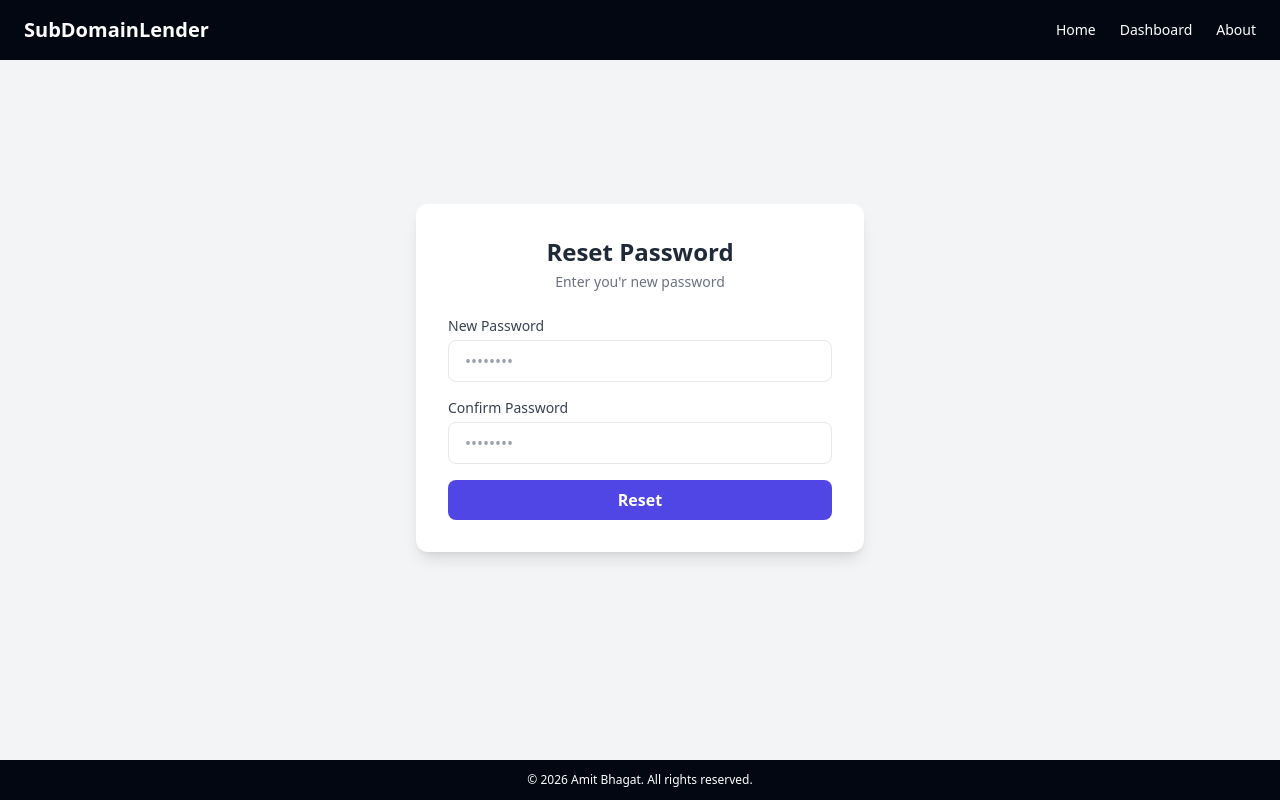
After one commit to Amit4218/Sub-Domain-lender, a Flask app: template templates/reset_password.html in a window 1280 px wide. The commit adds this page. Run offline with Flask 3, Linux system fonts and the light colour scheme; the template is opened without the code that fills it, so the values that code supplies are empty; some libraries are stand-ins or nearby versions.

Commit message:
feat: added html pages for forget password / reset password

```diff
--- /dev/null
+++ b/templates/reset_password.html
@@ -0,0 +1,58 @@
+{% extends "base.html" %} {% block content %}
+  <div class="flex justify-center items-center m-[9rem]">
+    <div class="w-full max-w-md bg-white rounded-xl shadow-lg p-8 ">
+      <div class="text-center mb-6">
+        <h1 class="text-2xl font-bold text-gray-800">Reset Password</h1>
+        <p class="text-sm text-gray-500 mt-1">Enter you'r new password</p>
+      </div>
+
+      {% if error %}
+      <div class="mb-4 p-4 bg-red-50 border border-red-200 rounded-lg">
+        <p class="text-sm text-red-700 font-medium">{{ error }}</p>
+      </div>
+      {% endif %}
+
+      <div id="error" class="text-sm text-red-700 font-medium"></div>
+      <!-- reset-password Form -->
+      <form method="POST" id="auth-form" action="/reset_password?token={{data["token"]}}&id={{data["id"]}}" class="space-y-4">
+        <div>
+          <label for="new_password" class="block text-sm font-medium text-gray-700">
+            New Password
+          </label>
+          <input
+            id="new_password"
+            name="new_password"
+            type="password"
+            required
+            class="mt-1 w-full px-4 py-2 border rounded-lg focus:ring-2 focus:ring-indigo-500 focus:outline-none"
+            placeholder="••••••••"
+          />
+        </div>
+
+
+        <div>
+          <label for="confirm_password" class="block text-sm font-medium text-gray-700">
+            Confirm Password
+          </label>
+          <input
+            id="confirm_password"
+            name="confirm_password"
+            type="password"
+            required
+            class="mt-1 w-full px-4 py-2 border rounded-lg focus:ring-2 focus:ring-indigo-500 focus:outline-none"
+            placeholder="••••••••"
+          />
+        </div>
+
+        <!-- Submit -->
+        <button
+          type="submit"
+          class="w-full bg-indigo-600 hover:bg-indigo-700 text-white font-semibold py-2 rounded-lg transition"
+        >
+          Reset
+        </button>
+      </form>
+    </div>
+  </div>
+  {% endblock content %}
+</div>
```
Also changed, not shown: templates/forget_password.html (added, +45 -0 lines), templates/forget_password_email.html (added, +20 -0 lines), templates/login.html (+10 -0 lines).
